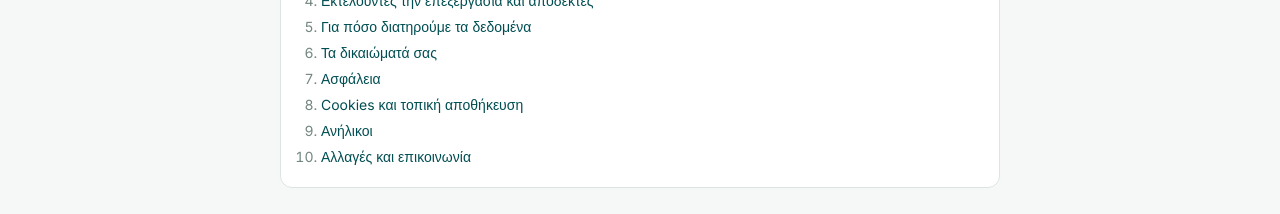
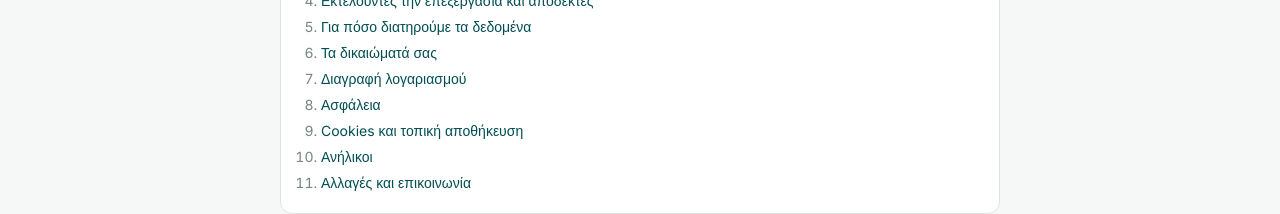
Before and after one commit to Pegiadis/Vetly, a Next.js app in the folder vetly-front/: page /privacy in a window 1280 px wide. Shown: the part 492-706 px from the top of the page. Built offline with nearby package versions, Linux system fonts and the light colour scheme; no server answers.

Commit message:
Explain how to delete an account on the privacy page

```diff
--- a/vetly-front/app/privacy/page.tsx
+++ b/vetly-front/app/privacy/page.tsx
@@ -100,6 +100,21 @@ const sections: LegalSection[] = [
     ),
   },
   {
+    id: 'diagrafi-logariasmou',
+    title: 'Διαγραφή λογαριασμού',
+    content: (
+      <>
+        <p>Μπορείτε να διαγράψετε τον λογαριασμό σας οποτεδήποτε, με έναν από τους εξής τρόπους:</p>
+        <ul>
+          <li><strong>Από την εφαρμογή κινητού:</strong> καρτέλα «Προφίλ» → «Ρυθμίσεις λογαριασμού» → «Διαγραφή λογαριασμού».</li>
+          <li><strong>Από τον ιστότοπο:</strong> συνδεθείτε στο vetly.gr → «Ρυθμίσεις» → «Διαγραφή λογαριασμού».</li>
+          <li><strong>Με email:</strong> στείλτε αίτημα στο <a href="mailto:info@vetly.gr">info@vetly.gr</a> από το email του λογαριασμού σας. Θα διαγράψουμε τον λογαριασμό εντός ενός μήνα.</li>
+        </ul>
+        <p>Τι διαγράφεται και τι διατηρείται περιγράφεται στην ενότητα «Για πόσο διατηρούμε τα δεδομένα».</p>
+      </>
+    ),
+  },
+  {
     id: 'asfaleia',
     title: 'Ασφάλεια',
     content: (
```
